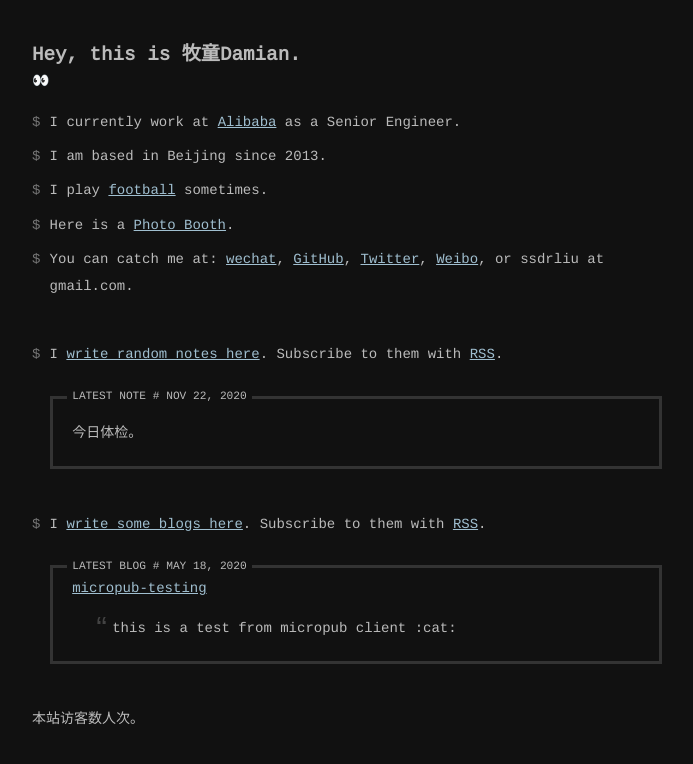
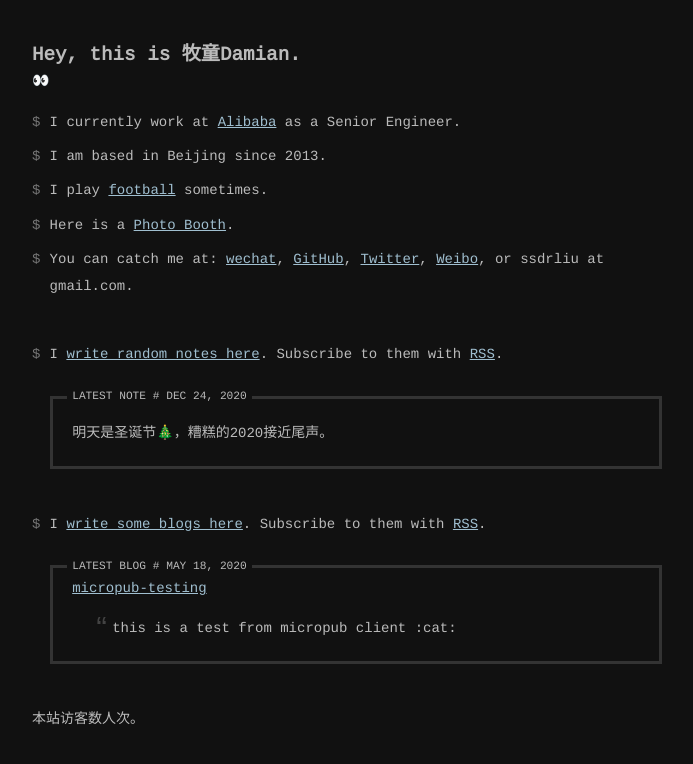
Before and after one commit to ssdr/site, a Jekyll site: the page built from index.html, in a window 1280 px wide. Shown: the top 764 px of the page, without its empty margins (293-986 px from the left). Built offline with Jekyll 4.4.1, drawn with Linux system fonts in a browser that asks for light colours; comment, search, counter and statistics services are not loaded.

Commit message:
📝 Update an entry via micropub

```diff
--- a/_data/notes.yml
+++ b/_data/notes.yml
@@ -1,3 +1,7 @@
+- date: 2020/12/24 05:07
+  content: |
+    明天是圣诞节🎄，糟糕的2020接近尾声。
+
 - date: 2020/11/22 01:23
   content: |
     今日体检。
```
